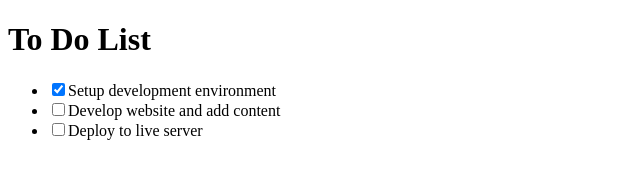
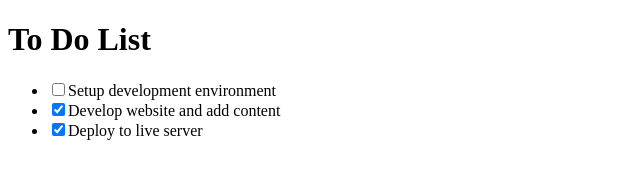
Before and after one commit to Farida-Hamid/Hello-Microverse, a React (Create React App) app in the folder todo-list/: page / in a window 1280 px wide. Shown: the top 186 px of the page, without its empty margins (0-640 px from the left). Built offline with nearby package versions, Linux system fonts and the light colour scheme.

Commit message:
Add chekbox change function

```diff
--- a/todo-list/src/TodosList.js
+++ b/todo-list/src/TodosList.js
@@ -20,8 +20,15 @@
     ]
    };
 
-   handleChange = () => {
-    console.log("clicked =>",);
+   handleCheck = (id) => {
+    this.state.todos.map(task => {
+      console.log("looking for ", id, 'found', task.id);
+      if(task.id === id) {
+        console.log('found it', task.completed);
+        task.completed = !task.completed;
+        console.log('changed it', task.completed);
+      }
+    })
   };
 
   render() {
@@ -30,7 +37,7 @@
         <ul>
           {this.state.todos.map(todo => (
             <li key={todo.id}>
-              <input type="checkbox" onChange={this.handleChange} checked={todo.completed}/>
+              <input type="checkbox" onChange={this.handleCheck(todo.id)} defaultChecked={todo.completed}/>
               {todo.title}
             </li>
           ))}
```
